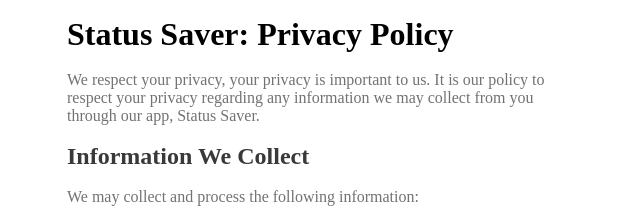
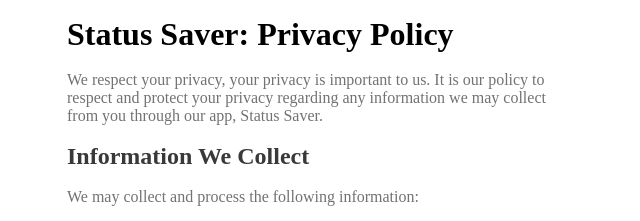
Before and after one commit to essence-labs/app, a plain HTML site: page status-saver/privacy_policy.html in a window 1280 px wide. Shown: the top 221 px of the page, 317-957 px from the left. Drawn offline with Linux system fonts and the light colour scheme.

Commit message:
Update privacy_policy.html

```diff
--- a/status-saver/privacy_policy.html
+++ b/status-saver/privacy_policy.html
@@ -16,7 +16,7 @@
         <div>
           <p>
             We respect your privacy, your privacy is important to us. It is
-            our policy to respect your privacy regarding any information we may
+            our policy to respect and protect your privacy regarding any information we may
             collect from you through our app, Status Saver.
           </p>
         </div>
```
